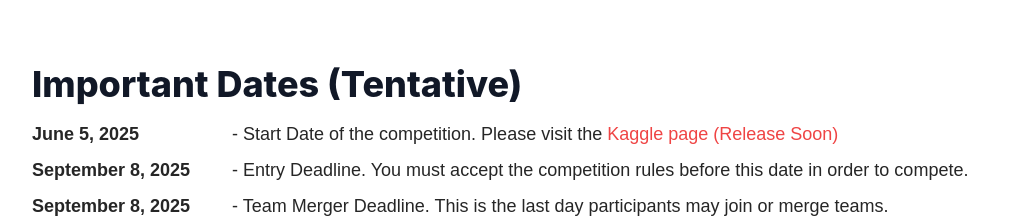
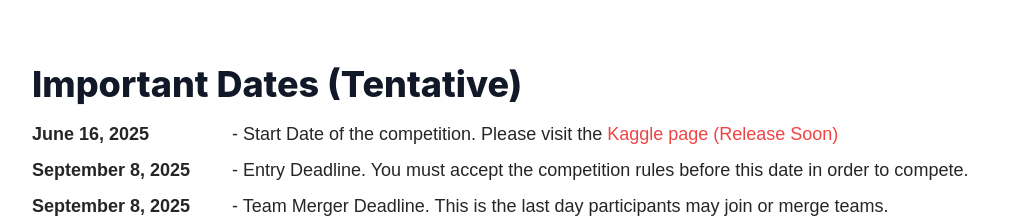
Before and after one commit to open-polymer-challenge/open-polymer-challenge.github.io, a React (Create React App) app: page / in a window 1280 px wide. Shown: the part 880-1098 px from the top of the page, without its empty margins (96-1109 px from the left). Built offline with nearby package versions, Linux system fonts and the light colour scheme; a web font is replaced by a local one.

Commit message:
update date

```diff
--- a/package.json
+++ b/package.json
@@ -4,7 +4,7 @@
   "private": true,
   "dependencies": {
     "axios": "^1.6.7",
-    "gh-pages": "^6.1.1",
+    "gh-pages": "^6.3.0",
     "ls": "^0.2.1",
     "npm": "^10.4.0",
     "react": "^18.2.0",
--- a/src/components/Challenge.js
+++ b/src/components/Challenge.js
@@ -65,7 +65,7 @@ const Challenge = () => {
               style={{ fontFamily: "Khula, sans-serif" }}
             >
               <span className="inline-block w-48 font-bold">
-                June 5, 2025
+                June 16, 2025
               </span>
               <span>
                 - Start Date of the competition. Please visit the{"  "}
```
Also changed, not shown: 1 other file (tests, documents, lock files or other folders).
